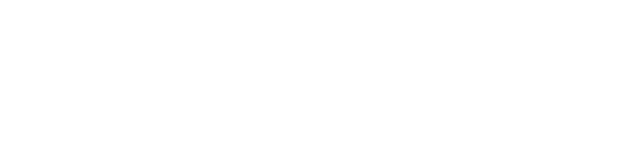
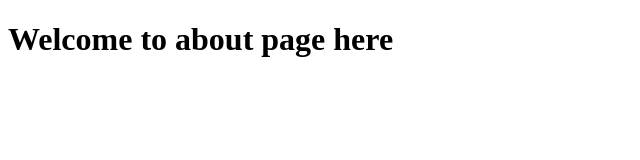
Before and after one commit to 24Pawansingh/git-first, a plain HTML site: page about.html in a window 1280 px wide. Shown: the whole page, without its empty margins (0-640 px from the left). Drawn offline with Linux system fonts and the light colour scheme.

Commit message:
changed about.html

```diff
--- a/about.html
+++ b/about.html
@@ -7,6 +7,6 @@
     <title>about page</title>
 </head>
 <body>
-
+    <h1>Welcome to about page here</h1>
 </body>
 </html>
```
